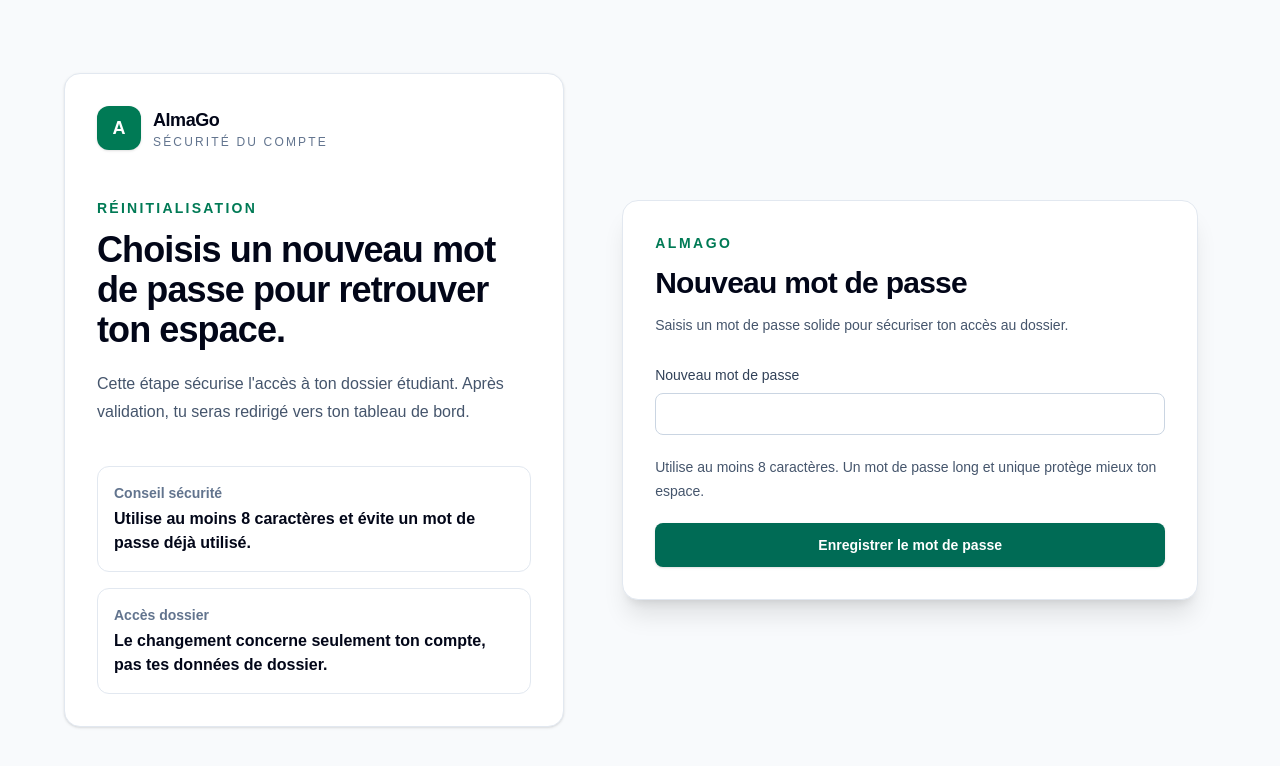
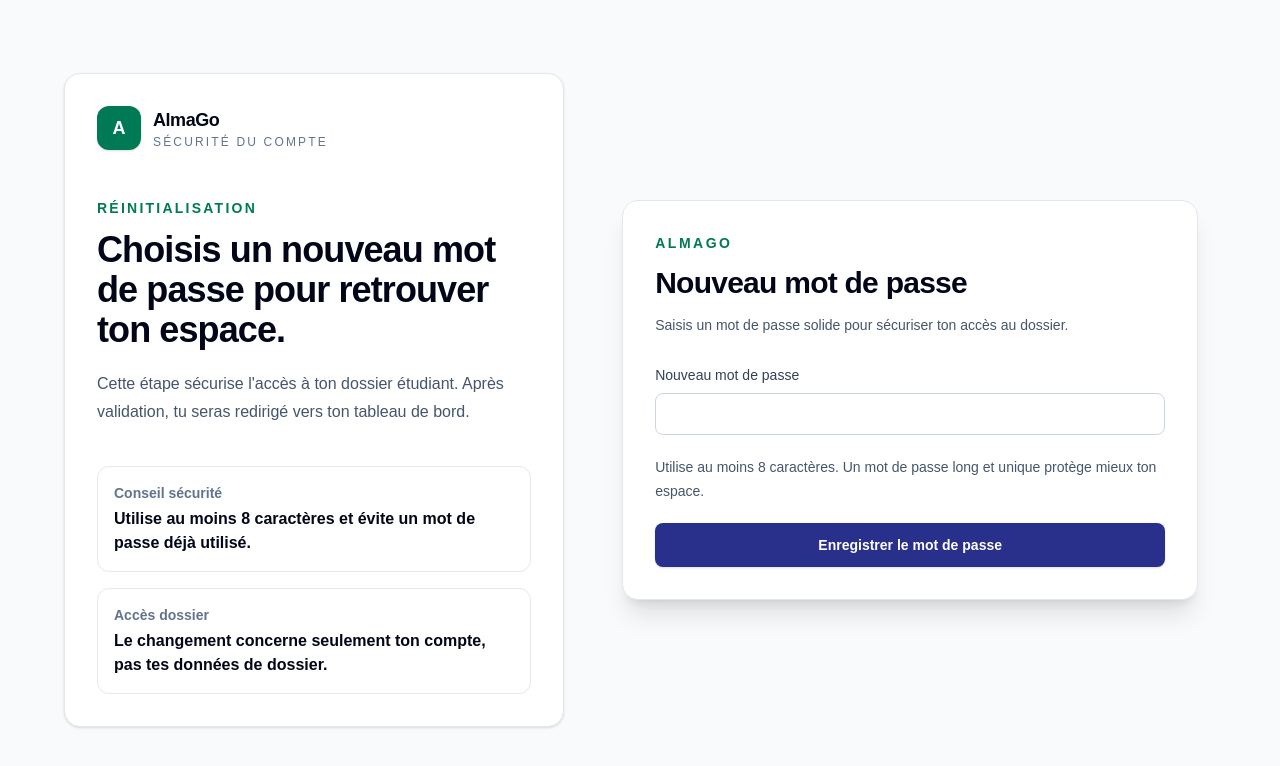
Before and after one commit to almago-platform/AlmaGo, a Next.js app: page /reset-password in a window 1280 px wide. Shown: the top 766 px of the page. Built offline with nearby package versions, Linux system fonts and the light colour scheme.

Commit message:
Apply TLScontact-inspired palette to src/app/globals.css

```diff
--- a/src/app/globals.css
+++ b/src/app/globals.css
@@ -1,20 +1,23 @@
 @import "tailwindcss";
 
 :root {
-  --background: #f5f7f9;
-  --foreground: #14263d;
+  --background: #f7f8fc;
+  --foreground: #29308b;
   --surface: #ffffff;
-  --surface-muted: #eef3f6;
-  --brand: #006b55;
-  --brand-strong: #004f3f;
-  --brand-soft: #e7f5ef;
-  --accent: #0069c2;
-  --muted: #526174;
-  --border: #dce3e9;
-  --border-strong: #7a8b9f;
+  --surface-muted: #f0f2fb;
+  --brand: #29308b;
+  --brand-strong: #20266f;
+  --brand-soft: #eef0fc;
+  --brand-border: #cbd0f1;
+  --accent-strong: #aa4200;
+  --accent-light: #ffbd91;
+  --accent: #ea5c0b;
+  --muted: #526079;
+  --border: #dce0ee;
+  --border-strong: #78809b;
   --warning: #b45309;
   --danger: #b42318;
-  --shadow-soft: 0 20px 60px -40px rgba(20, 38, 61, 0.5);
+  --shadow-soft: 0 20px 60px -40px rgba(41, 48, 139, 0.28);
 }
 
 @theme inline {
@@ -30,7 +33,7 @@ html { scroll-behavior: smooth; }
 body {
   margin: 0;
   background:
-    radial-gradient(circle at top right, rgba(0, 107, 85, 0.08), transparent 30rem),
+    radial-gradient(circle at top right, rgba(41, 48, 139, 0.07), transparent 30rem),
     linear-gradient(180deg, #f8fafb 0%, var(--background) 28rem);
   color: var(--foreground);
   font-family: Arial, Helvetica, sans-serif;
@@ -42,7 +45,7 @@ a, button, input, select, textarea {
 }
 
 :focus-visible {
-  outline: 3px solid rgba(0, 105, 194, 0.32);
+  outline: 3px solid rgba(41, 48, 139, 0.45);
   outline-offset: 3px;
 }
 
@@ -73,9 +76,9 @@ a, button, input, select, textarea {
 }
 
 @layer components {
-  .field { @apply mt-1 w-full rounded-lg border border-slate-300 bg-white px-3 py-2.5 text-slate-950 outline-none transition placeholder:text-slate-400 focus:border-blue-700 focus:ring-2 focus:ring-blue-100; }
+  .field { @apply mt-1 w-full rounded-lg border border-slate-300 bg-white px-3 py-2.5 text-slate-950 outline-none transition placeholder:text-slate-400 focus:border-indigo-700 focus:ring-2 focus:ring-indigo-100; }
   .section-title { @apply mb-4 text-xl font-semibold text-slate-950; }
-  .eyebrow { @apply text-sm font-semibold uppercase tracking-[0.18em] text-emerald-700; }
+  .eyebrow { @apply text-sm font-semibold uppercase tracking-[0.18em] text-[var(--accent-strong)]; }
   .page-title { @apply mt-2 text-3xl font-semibold tracking-tight text-slate-950 sm:text-4xl; }
   .page-subtitle { @apply mt-2 max-w-3xl text-slate-600; }
   .status-badge { @apply inline-flex rounded-full px-3 py-1 text-xs font-semibold; }
```
